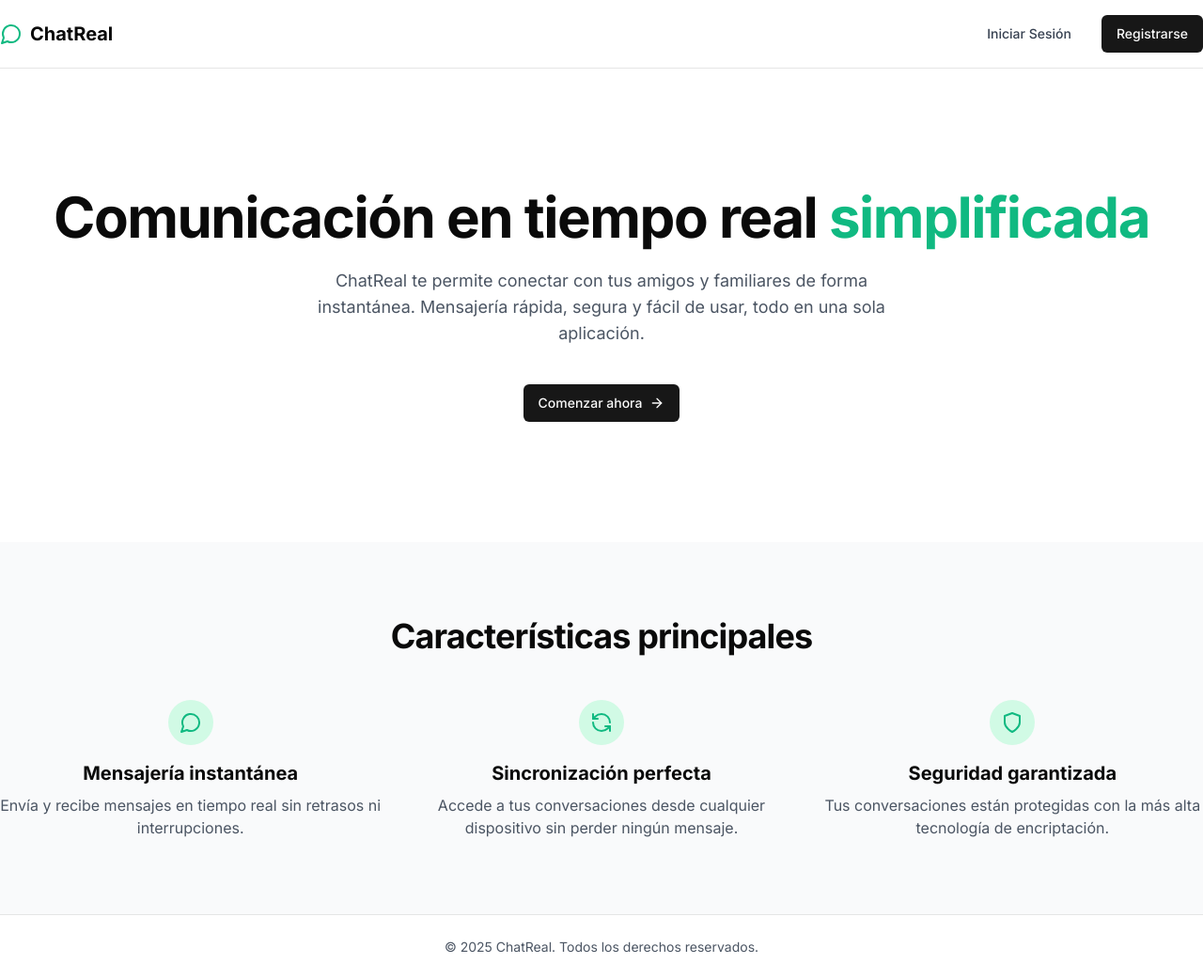
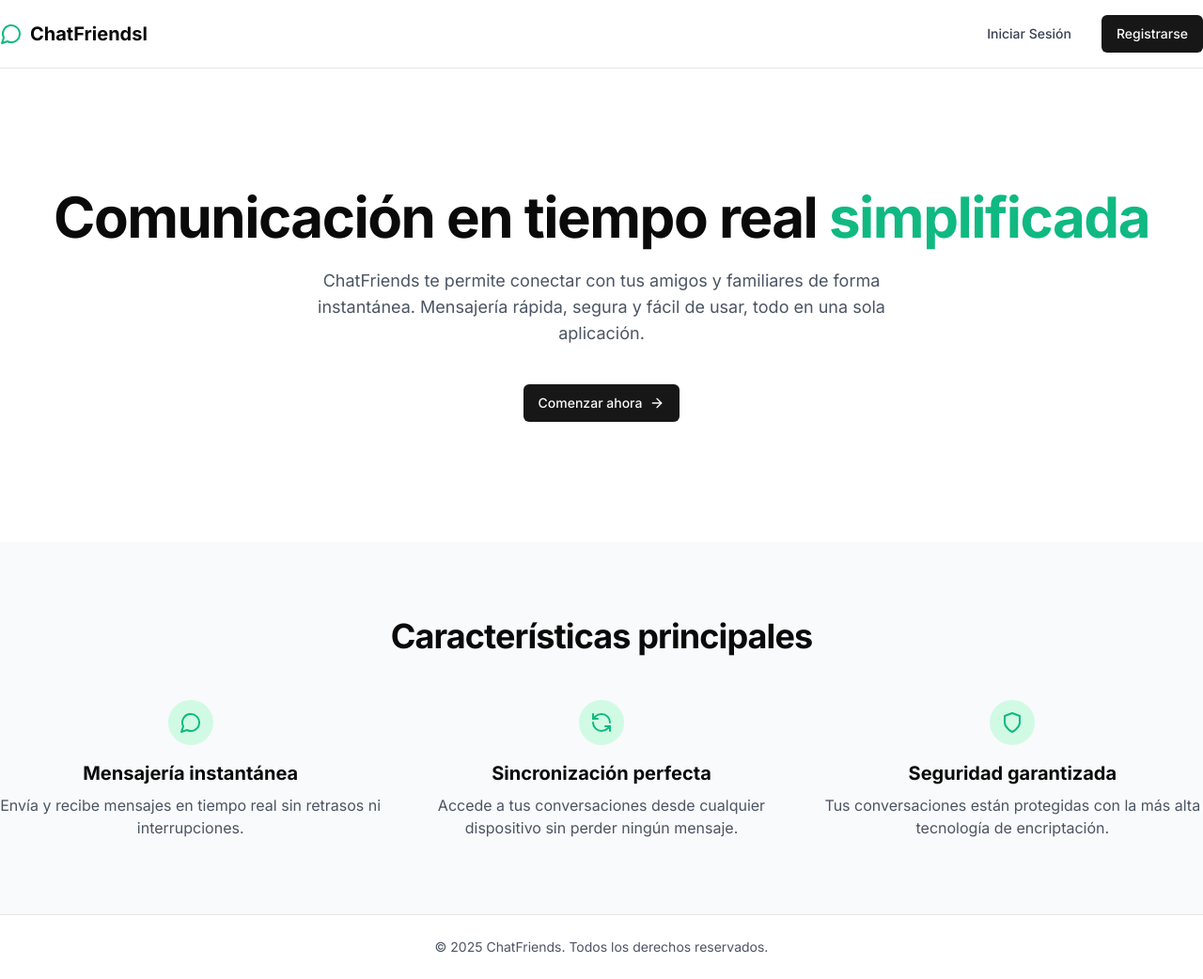
Before and after one commit to manuelguirado/chatFriends, a Next.js app in the folder frontend/: page / in a window 1280 px wide. Shown: the whole page at 94% size. Built offline with nearby package versions, Linux system fonts and the light colour scheme.

Commit message:
updating title web

```diff
--- a/frontend/app/page.tsx
+++ b/frontend/app/page.tsx
@@ -10,7 +10,7 @@ export default function Home() {
         <div className="container w-full max-w-[2000px]  flex items-center justify-between py-4">
           <div className="flex items-center gap-2">
             <MessageCircle className="h-6 w-6 text-emerald-500" />
-            <span className="text-xl font-bold">ChatReal</span>
+            <span className="text-xl font-bold">ChatFriendsl</span>
           </div>
           <div className="flex items-center gap-4">
             <Link href="/login">
@@ -31,7 +31,7 @@ export default function Home() {
             <span className="text-emerald-500"> simplificada</span>
           </h1>
           <p className="mt-6 max-w-2xl text-lg text-gray-600 dark:text-gray-400">
-            ChatReal te permite conectar con tus amigos y familiares de forma instantánea. Mensajería rápida, segura y
+            ChatFriends te permite conectar con tus amigos y familiares de forma instantánea. Mensajería rápida, segura y
             fácil de usar, todo en una sola aplicación.
           </p>
           <div className="mt-10 flex flex-col gap-4 sm:flex-row">
@@ -116,7 +116,7 @@ export default function Home() {
       {/* Footer */}
       <footer className="  border-t">
         <div className="containerw-ful max-w-[2000px] py-6 text-center">
-          <p className="text-sm text-gray-600 dark:text-gray-400 ">© 2025 ChatReal. Todos los derechos reservados.</p>
+          <p className="text-sm text-gray-600 dark:text-gray-400 ">© 2025 ChatFriends. Todos los derechos reservados.</p>
         </div>
       </footer>
     </div>
```
